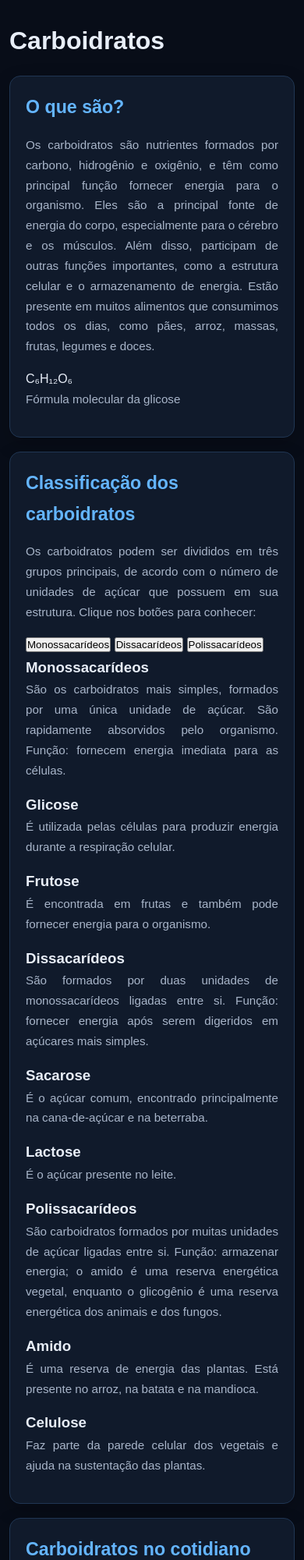
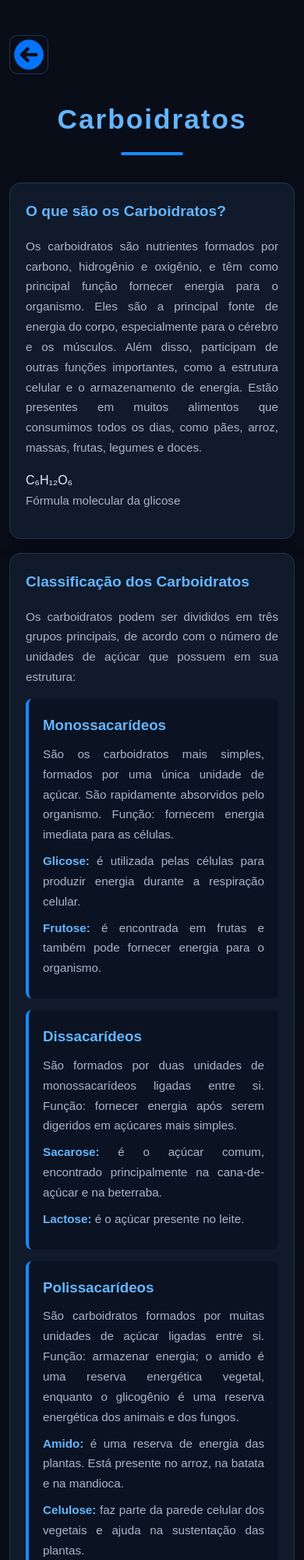
Before and after one commit to KalebeBFerreira/Projeto-Final-Web-Oficial, a plain HTML site: page carboidratos.html in a window 390 px wide. Shown: the top 2000 px of the page at 78% size. Drawn offline with Linux system fonts and the light colour scheme.

Commit message:
versão final

```diff
--- a/assets/css/carboidratos.css
+++ b/assets/css/carboidratos.css
@@ -27,7 +27,7 @@ body {
     padding: 40px 20px;
 }
 
-header {
+#titulo {
     text-align: center;
     color: var(--azul-claro);
     font-size: 3rem;
@@ -35,7 +35,7 @@ header {
     margin-bottom: 15px;
 }
 
-nav {
+#titulo::after {
     content: "";
     display: block;
     width: 80px;
@@ -158,3 +158,26 @@ img {
         font-size: 0.95rem;
     }
 }
+
+/* TÍTULOS DENTRO DOS CARDS DOS 3 TIPOS */
+.cardUtilidade1 h3,
+.cardUtilidade2 h3,
+.cardUtilidade3 h3 {
+    color: var(--azul-claro);
+    margin-bottom: 8px;
+}
+
+/* EFEITO AO PASSAR O MOUSE NOS 3 TIPOS DE CARBOIDRATOS */
+.cardUtilidade1,
+.cardUtilidade2,
+.cardUtilidade3 {
+    transition: transform 0.3s, box-shadow 0.3s, border-color 0.3s;
+}
+
+.cardUtilidade1:hover,
+.cardUtilidade2:hover,
+.cardUtilidade3:hover {
+    transform: translateX(10px); /* ANDA UM POUCO PARA O LADO */
+    border-left-color: var(--azul-claro);
+    box-shadow: 0 6px 16px rgba(0, 0, 0, 0.35);
+}
--- a/carboidratos.html
+++ b/carboidratos.html
@@ -13,93 +13,70 @@
 
 </head>
 <body>
-    <h1>Carboidratos</h1>
 
-    <section class="definicao">
-        <h2>O que são?</h2>
-        <p> Os carboidratos são nutrientes formados por carbono, hidrogênio e oxigênio,
+    <a href="index.html" class="btn-voltar"><img src="assets/img/botao-voltar.png" alt=""></a>
+
+    <h1 id="titulo">Carboidratos</h1>
+    <section>
+        <h2 id="subtituloPrincipal">O que são os Carboidratos?</h2>
+        <p class="texto">Os carboidratos são nutrientes formados por carbono, hidrogênio e oxigênio,
             e têm como principal função fornecer energia para o organismo.
             Eles são a principal fonte de energia do corpo, especialmente para o cérebro e os músculos.
             Além disso, participam de outras funções importantes, como a estrutura celular e o armazenamento de energia.
-            Estão presente em muitos alimentos que consumimos todos os dias, como pães, arroz, massas, frutas, legumes e doces.
+            Estão presentes em muitos alimentos que consumimos todos os dias, como pães, arroz, massas, frutas, legumes e doces.
         </p>
 
         <div class="formula">
             C₆H₁₂O₆
-
             <p>Fórmula molecular da glicose</p>
         </div>
     </section>
 
-    <section class="classificacao">
-        <h2>Classificação dos carboidratos</h2>
-        <p> Os carboidratos podem ser divididos em três grupos principais,
-            de acordo com o número de unidades de açúcar que possuem em sua estrutura. Clique nos botões para conhecer:</p>
+    <section>
+        <h2 class="titulosPagina">Classificação dos Carboidratos</h2>
+        <p class="texto">Os carboidratos podem ser divididos em três grupos principais,
+            de acordo com o número de unidades de açúcar que possuem em sua estrutura:</p>
 
-        <button onclick="mostrar('monossacarideo')">
-            Monossacarídeos
-        </button>
-
-        <button onclick="mostrar('dissacarideo')">
-            Dissacarídeos
-        </button>
-
-        <button onclick="mostrar('polissacarideo')">
-            Polissacarídeos
-        </button>
-
-        <div id="monossacarideo">
+        <div class="cardUtilidade1">
             <h3>Monossacarídeos</h3>
-            <p> São os carboidratos mais simples, formados por uma única unidade de açúcar.
+            <p>São os carboidratos mais simples, formados por uma única unidade de açúcar.
                 São rapidamente absorvidos pelo organismo.
                 Função: fornecem energia imediata para as células.</p>
-            <h3>Glicose</h3>
-            <p> É utilizada pelas células para produzir
-                energia durante a respiração celular.</p>
-            <h3>Frutose</h3>
-            <p> É encontrada em frutas e também pode
-                fornecer energia para o organismo.</p>
+            <p><strong>Glicose:</strong> é utilizada pelas células para produzir energia durante a respiração celular.</p>
+            <p><strong>Frutose:</strong> é encontrada em frutas e também pode fornecer energia para o organismo.</p>
         </div>
 
-        <div id="dissacarideo">
+        <div class="cardUtilidade2">
             <h3>Dissacarídeos</h3>
-            <p> São formados por duas unidades de monossacarídeos ligadas entre si.
+            <p>São formados por duas unidades de monossacarídeos ligadas entre si.
                 Função: fornecer energia após serem digeridos em açúcares mais simples.</p>
-            <h3>Sacarose</h3>
-            <p> É o açúcar comum, encontrado principalmente
-                na cana-de-açúcar e na beterraba.</p>
-            <h3>Lactose</h3>
-            <p> É o açúcar presente no leite.</p>
+            <p><strong>Sacarose:</strong> é o açúcar comum, encontrado principalmente na cana-de-açúcar e na beterraba.</p>
+            <p><strong>Lactose:</strong> é o açúcar presente no leite.</p>
         </div>
 
-        <div id="polissacarideo">
+        <div class="cardUtilidade3">
             <h3>Polissacarídeos</h3>
-            <p>  São carboidratos formados por muitas unidades de açúcar ligadas entre si.
+            <p>São carboidratos formados por muitas unidades de açúcar ligadas entre si.
                 Função: armazenar energia; o amido é uma reserva energética vegetal,
                 enquanto o glicogênio é uma reserva energética dos animais e dos fungos.</p>
-            <h3>Amido</h3>
-            <p> É uma reserva de energia das plantas.
-                Está presente no arroz, na batata e na mandioca.</p>
-            <h3>Celulose</h3>
-            <p> Faz parte da parede celular dos vegetais
-                e ajuda na sustentação das plantas.</p>
+            <p><strong>Amido:</strong> é uma reserva de energia das plantas. Está presente no arroz, na batata e na mandioca.</p>
+            <p><strong>Celulose:</strong> faz parte da parede celular dos vegetais e ajuda na sustentação das plantas.</p>
         </div>
     </section>
 
     <section>
-        <h2>Carboidratos no cotidiano</h2>
-        <p>O arroz, o pão e a batata são alimentos ricos em amido.</p>
-        <p>Durante a digestão, o amido é quebrado em moléculas menores, que podem ser utilizadas pelo organismo.</p>
-
+        <h2 class="titulosPagina">Exemplo do Cotidiano</h2>
+        <p class="texto">O arroz, o pão e a batata são alimentos ricos em amido.
+            Durante a digestão, o amido é quebrado em moléculas menores, que podem ser utilizadas pelo organismo.</p>
     </section>
 
     <section>
-        <h2>Você sabia?</h2>
-        <p>
-            O amido e a celulose são formados por
-            unidades de glicose, mas possuem funções
-            diferentes nas plantas.
-        </p>
+        <h3>Você Sabia?</h3>
+        <p>Curiosidades sobre carboidratos!</p>
+        <div class="cardUtilidade3">
+            <p>O amido e a celulose são formados por unidades de glicose,
+                mas possuem funções diferentes nas plantas.</p>
+        </div>
     </section>
 
 </body>
```
Also changed, not shown: assets/css/style.css (+66 -0 lines), index.html (+61 -0 lines). Lines whose indentation alone changed are shown as unchanged.
